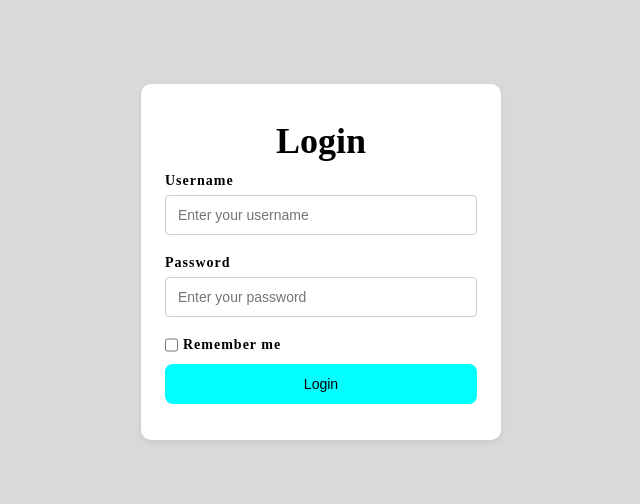
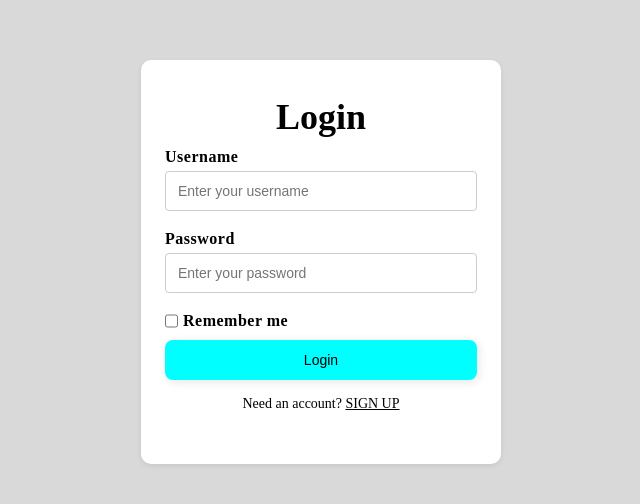
Before and after one commit to ntan2k3/login_page, a React (Vite) app: page / in a window 1280 px wide. Shown: the part 138-642 px from the top of the page, without its empty margins (319-959 px from the left). Built offline with nearby package versions, Linux system fonts and the light colour scheme.

Commit message:
Add login file

```diff
--- a/src/App.css
+++ b/src/App.css
@@ -43,10 +43,10 @@ html {
 }
 
 .form-label {
-  font-size: 1.4rem;
+  font-size: 1.6rem;
   font-weight: 700;
   line-height: 1.8rem;
-  letter-spacing: 0.1rem;
+  letter-spacing: 0.05rem;
 }
 
 .form-input {
@@ -65,7 +65,7 @@ html {
 }
 
 .form-message {
-  font-size: 1.2rem;
+  font-size: 1.4rem;
   line-height: 1.6rem;
   padding: 4px 0 0;
   color: red;
@@ -80,6 +80,7 @@ html {
   border-radius: 0.8rem;
   cursor: pointer;
   background-color: aqua;
+  box-shadow: 2px 2px 10px rgba(16, 16, 17, 0.1);
   transition: background-color 0.3s ease, color 0.3s ease;
 }
 
@@ -87,6 +88,21 @@ html {
   background-color: #31d6ec;
 }
 
+.form-signup {
+  text-align: center;
+  font-size: 1.4rem;
+  margin: 1.6rem 0;
+  color: black;
+}
+
+.form-signup a {
+  color: black;
+}
+
+.form-signup a:hover {
+  color: #31d6ec;
+}
+
 .invalid {
   border-color: red;
 }
--- a/src/App.jsx
+++ b/src/App.jsx
@@ -1,4 +1,5 @@
 import "./App.css";
+import Login from "./components/Login.jsx";
 import Validator from "./validator.js";
 import { useEffect } from "react";
 function App() {
@@ -14,57 +15,7 @@ function App() {
       ],
     });
   }, []);
-  return (
-    <>
-      <div className="main">
-        <form action="" className="form" id="form-1" method="POST">
-          <h1 className="form-title">Login</h1>
-          <div className="form-container">
-            <label htmlFor="username" className="form-label">
-              Username
-            </label>
-            <input
-              type="text"
-              id="username"
-              name="username"
-              className="form-input"
-              placeholder="Enter your username"
-              required
-            />
-            <p className="form-message"></p>
-          </div>
-          <div className="form-container">
-            <label htmlFor="password" className="form-label">
-              Password
-            </label>
-            <input
-              type="password"
-              id="password"
-              name="password"
-              className="form-input"
-              placeholder="Enter your password"
-              required
-            />
-            <p className="form-message"></p>
-          </div>
-          <div className="form-container">
-            <input
-              type="checkbox"
-              id="remember"
-              name="remember"
-              className="form-checkbox"
-            />
-            <label htmlFor="remember" className="form-label">
-              Remember me
-            </label>
-          </div>
-          <button id="form-button" className="form-button">
-            Login
-          </button>
-        </form>
-      </div>
-    </>
-  );
+  return <Login />;
 }
 
 export default App;
--- /dev/null
+++ b/src/components/Login.jsx
@@ -0,0 +1,58 @@
+function Signin() {
+  return (
+    <>
+      <div className="main">
+        <form action="" className="form" id="form-1" method="POST">
+          <h1 className="form-title">Login</h1>
+          <div className="form-container">
+            <label htmlFor="username" className="form-label">
+              Username
+            </label>
+            <input
+              type="text"
+              id="username"
+              name="username"
+              className="form-input"
+              placeholder="Enter your username"
+              required
+            />
+            <p className="form-message"></p>
+          </div>
+          <div className="form-container">
+            <label htmlFor="password" className="form-label">
+              Password
+            </label>
+            <input
+              type="password"
+              id="password"
+              name="password"
+              className="form-input"
+              placeholder="Enter your password"
+              required
+            />
+            <p className="form-message"></p>
+          </div>
+          <div className="form-container">
+            <input
+              type="checkbox"
+              id="remember"
+              name="remember"
+              className="form-checkbox"
+            />
+            <label htmlFor="remember" className="form-label">
+              Remember me
+            </label>
+          </div>
+          <button id="form-button" className="form-button" type="submit">
+            Login
+          </button>
+          <p className="form-signup">
+            Need an account? <a href="#">SIGN UP</a>
+          </p>
+        </form>
+      </div>
+    </>
+  );
+}
+
+export default Signin;
--- a/src/validator.js
+++ b/src/validator.js
@@ -36,27 +36,26 @@ function Validator(obj) {
   //----------------------------------------------
 
   // Lấy phần tử form theo ID, ở đây là form có id là "form-1"
-  const formELement = document.querySelector(obj.formId);
+  const formElement = document.querySelector(obj.formId);
 
-  if (formELement) {
+  if (formElement) {
     // Khi submit form
-    const buttonElement = formELement.querySelector(obj.formButton);
+    const buttonElement = formElement.querySelector(obj.formButton);
 
     // Lắng nghe sự kiện click vào nút submit
     buttonElement.addEventListener("click", function (e) {
       e.preventDefault();
 
       obj.rules.forEach((rule) => {
-        const inputElement = formELement.querySelector(rule.selector);
-        if (inputElement) {
-          validate(inputElement, rule); // Gọi hàm validate để kiểm tra từng trường
-        }
+        const inputElement = formElement.querySelector(rule.selector);
+
+        validate(inputElement, rule); // Gọi hàm validate để kiểm tra từng trường
       });
     });
     // Nếu tồn tại form thì thực hiện các bước kiểm tra
 
     obj.rules.forEach((rule) => {
-      const inputElement = formELement.querySelector(rule.selector);
+      const inputElement = formElement.querySelector(rule.selector);
 
       if (inputElement) {
         inputElement.addEventListener("blur", function () {
```
